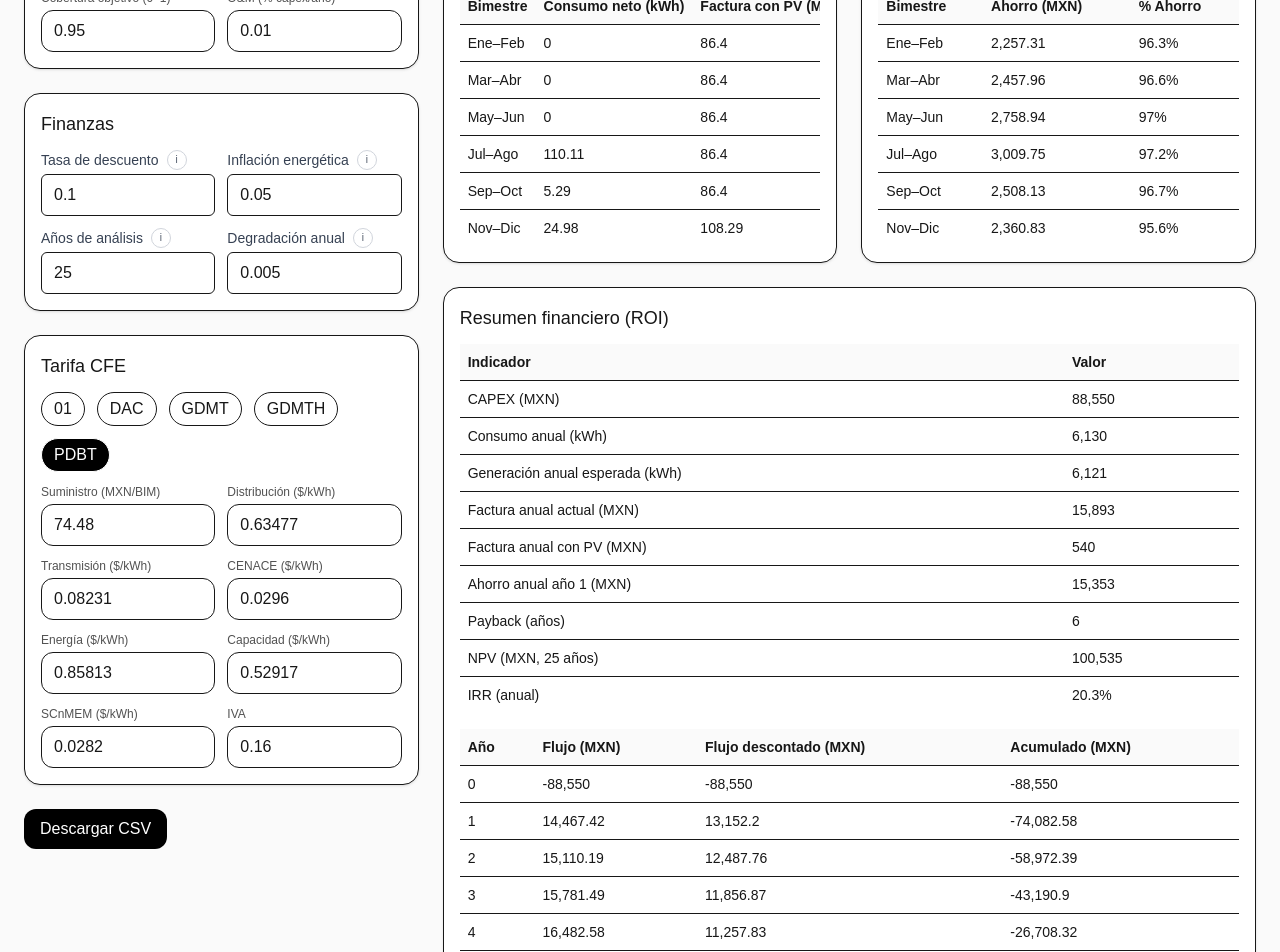
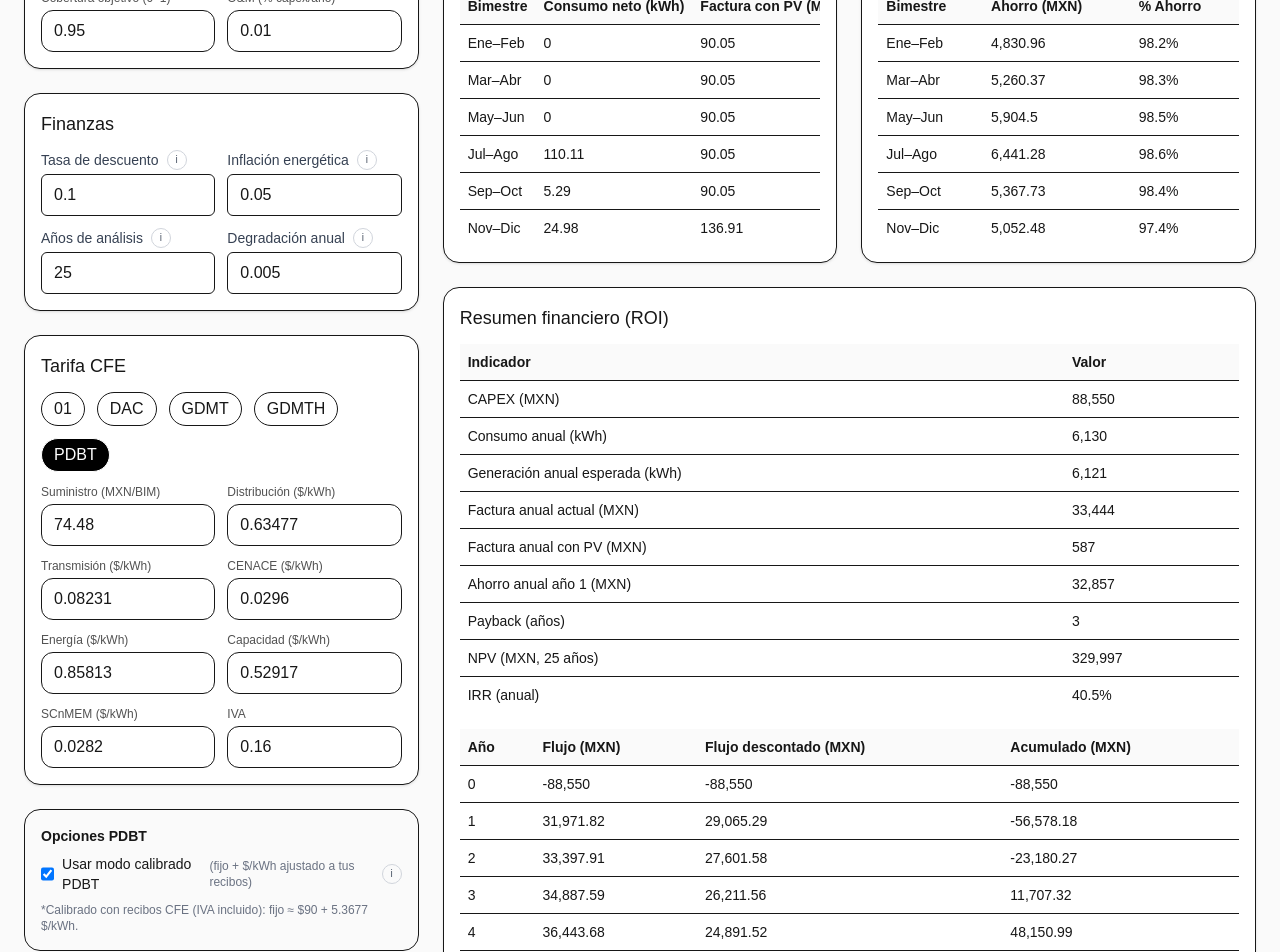
Before and after one commit to ZCC98GDLMX/aurasolar-cotizador, a Next.js app: page /cotizador in a window 1280 px wide. Shown: the part 800-1752 px from the top of the page. Built offline with nearby package versions, Linux system fonts and the light colour scheme.

Commit message:
feat(PDBT): añadir modo calibrado con toggle + tooltip y corregir cálculos

```diff
--- a/app/cotizador/page.tsx
+++ b/app/cotizador/page.tsx
@@ -3,15 +3,21 @@
 
 "use client";
 
-import React, { useMemo, useState } from "react";
+import React, { useMemo, useState, useEffect } from "react";
 // usando ruta relativa (seguro)
 import NumField from "../components/Num";
+import { Help } from "../components/Help";
 
-// o si ya tienes alias configurado en tsconfig
-// import { Num } from "@/components/Num";
+// ========================
+//  PDBT CALIBRADO (GDL)
+// ========================
+// ⚠️ Este bloque DEBE estar FUERA de objetos/funciones (nivel de archivo)
+const PDBT_FIXED_BIMX_MXN = 90.04738842214351;   // cargo fijo bimestral (incluye IVA)
+const PDBT_RATE_MXN_PER_KWH = 5.367731548519526; // $/kWh (incluye IVA)
 
-
-
+function costPDBTCalibratedMXN(kWhBim: number) {
+  return PDBT_FIXED_BIMX_MXN + PDBT_RATE_MXN_PER_KWH * kWhBim;
+}
 
 // ----------------------------
 // Tipos & helpers
@@ -139,7 +145,7 @@ interface TariffParamsGDMTHBim {
   assumed_load_factor: number;
 }
 
-// PDBT desglosado (de tu recibo)
+// PDBT — parámetros desglosados (unitarios base)
 interface TariffParamsPDBTBim {
   suministro_mxn_bim: number;           // cargo fijo por bimestre
   distribucion_mxn_kwh: number;
@@ -148,8 +154,20 @@ interface TariffParamsPDBTBim {
   energia_mxn_kwh: number;
   capacidad_mxn_kwh: number;
   scnmem_mxn_kwh: number;
-  iva: number;                           // 0.16
+  iva: number;                          // normalmente 0.16
 }
+
+// Valores iniciales tomados de tus recibos de ejemplo
+const defaultPDBT: TariffParamsPDBTBim = {
+  suministro_mxn_bim: 74.48,
+  distribucion_mxn_kwh: 0.63477,
+  transmision_mxn_kwh: 0.08231,
+  cenace_mxn_kwh: 0.0296,
+  energia_mxn_kwh: 0.85813,
+  capacidad_mxn_kwh: 0.52917,
+  scnmem_mxn_kwh: 0.0282,
+  iva: 0.16,
+};
 
 type TariffParams =
   | TariffParams01Bim
@@ -192,17 +210,8 @@ const DEFAULT_TARIFFS = {
     assumed_load_factor: 0.4,
   } as TariffParamsGDMTHBim,
 
-  // PDBT — valores iniciales tomados de tus recibos de ejemplo
-  PDBT: {
-    suministro_mxn_bim: 74.48 * 2 / 2, // si tu recibo muestra ~74.48 mensual, en bimestre es ~74.48 (ajústalo si difiere)
-    distribucion_mxn_kwh: 0.63477,
-    transmision_mxn_kwh: 0.08231,
-    cenace_mxn_kwh: 0.0296,
-    energia_mxn_kwh: 0.85813,
-    capacidad_mxn_kwh: 0.52917,
-    scnmem_mxn_kwh: 0.0282,
-    iva: 0.16,
-  } as TariffParamsPDBTBim,
+  // ✅ PDBT desglosado por defecto (para edición en UI)
+  PDBT: defaultPDBT as TariffParamsPDBTBim,
 } as const;
 
 // ----------------------------
@@ -212,7 +221,8 @@ const DEFAULT_TARIFFS = {
 function billCFEBim(
   tariff: Tariff,
   kwhBim: number,
-  params: TariffParams
+  params: TariffParams,
+  usePdbtCal?: boolean
 ): number {
   switch (tariff) {
     case "01": {
@@ -256,27 +266,34 @@ function billCFEBim(
     }
 
     case "PDBT": {
+      if (usePdbtCal) {
+        // MODO CALIBRADO: total con IVA (no volver a aplicar IVA en otro lado)
+        return round2(costPDBTCalibratedMXN(kwhBim));
+      }
+
+      // MODO DESGLOSADO (unitarios base)
       const p = params as TariffParamsPDBTBim;
-      // Subtotal sin IVA: suministro fijo + suma de componentes por kWh
-      const unitSum =
+      const subtotal =
+        p.suministro_mxn_bim +
+        (
           p.distribucion_mxn_kwh +
           p.transmision_mxn_kwh +
           p.cenace_mxn_kwh +
           p.energia_mxn_kwh +
           p.capacidad_mxn_kwh +
-        p.scnmem_mxn_kwh;
+          p.scnmem_mxn_kwh
+        ) * kwhBim;
 
-      const subtotal = (p.suministro_mxn_bim || 0) + unitSum * kwhBim;
-      const total = subtotal * (1 + (p.iva || 0));
-      return round2(total);
+      return round2(subtotal * (1 + p.iva));
     }
   }
 }
 
-function billsByBim(consumptionBim: BMap, tariff: Tariff, params: TariffParams): BMap {
+// Agrupar por bimestre
+function billsByBim(consumptionBim: BMap, tariff: Tariff, params: TariffParams, usePdbtCal?: boolean): BMap {
   const out: BMap = { B1:0,B2:0,B3:0,B4:0,B5:0,B6:0 };
   (Object.keys(out) as BKey[]).forEach((b) => {
-    out[b] = billCFEBim(tariff, consumptionBim[b] || 0, params);
+    out[b] = billCFEBim(tariff, consumptionBim[b] || 0, params, usePdbtCal);
   });
   return out;
 }
@@ -318,12 +335,13 @@ function billsWithSolarBim(
   tariff: Tariff,
   params: TariffParams,
   netMetering: boolean,
-  carryover: boolean
+  carryover: boolean,
+  usePdbtCal?: boolean
 ) {
   const { net, creditsTrace } = applyNetMeteringBim(consumptionBim, generationBim, netMetering, carryover);
   const bills: BMap = { B1:0,B2:0,B3:0,B4:0,B5:0,B6:0 };
   (Object.keys(bills) as BKey[]).forEach((b) => {
-    bills[b] = billCFEBim(tariff, net[b], params);
+    bills[b] = billCFEBim(tariff, net[b], params, usePdbtCal);
   });
   return { bills, creditsTrace };
 }
@@ -442,9 +460,12 @@ export default function Page() {
   const [tariff, setTariff] = useState<Tariff>("PDBT");
   const [t01, setT01] = useState(DEFAULT_TARIFFS["01"]);
   const [tDAC, setTDAC] = useState(DEFAULT_TARIFFS.DAC);
-  const [tGDMT, setTGDMT] = useState(DEFAULT_TARIFFS.GDMT);
+  const [tGDMT, setTGDMT] = useState(DEFAULT_TARIFFS.GDMT); // por si copias/pegas
   const [tGDMTH, setTGDMTH] = useState(DEFAULT_TARIFFS.GDMTH);
   const [tPDBT, setTPDBT] = useState(DEFAULT_TARIFFS.PDBT);
+
+  // Toggle UI para PDBT calibrado
+  const [usePdbtCal, setUsePdbtCal] = useState(true);
 
   const params: TariffParams =
     tariff === "01" ? t01 :
@@ -482,13 +503,13 @@ export default function Page() {
 
   // Recibos
   const billsNowBim = useMemo(
-    () => billsByBim(cons, tariff, params),
-    [cons, tariff, params]
+    () => billsByBim(cons, tariff, params, usePdbtCal),
+    [cons, tariff, params, usePdbtCal]
   );
 
   const { bills: billsSolarBim, creditsTrace } = useMemo(
-    () => billsWithSolarBim(cons, genBim, tariff, params, true, true),
-    [cons, genBim, tariff, params]
+    () => billsWithSolarBim(cons, genBim, tariff, params, true, true, usePdbtCal),
+    [cons, genBim, tariff, params, usePdbtCal]
   );
 
   // Ahorros por bimestre
@@ -701,6 +722,31 @@ export default function Page() {
             </div>
           </Card>
 
+          {/* Toggle + tooltip para PDBT */}
+          {tariff === "PDBT" && (
+            <div className="rounded-2xl border p-4 mt-3">
+              <h4 className="mb-2 text-sm font-semibold">Opciones PDBT</h4>
+
+              <label className="flex items-center gap-2 text-sm">
+                <input
+                  type="checkbox"
+                  className="h-4 w-4"
+                  checked={usePdbtCal}
+                  onChange={(e) => setUsePdbtCal(e.target.checked)}
+                />
+                <span className="font-medium">Usar modo calibrado PDBT</span>
+                <span className="text-xs text-gray-500">(fijo + $/kWh ajustado a tus recibos)</span>
+                <Help text="Al activar este modo, se ignoran los unitarios de arriba y el costo PDBT se calcula como: costo_bimestre = fijo + ($/kWh × kWh). Los valores están calibrados con tus recibos e incluyen IVA." />
+              </label>
+
+              {usePdbtCal && (
+                <p className="text-xs text-gray-500 mt-2">
+                  *Calibrado con recibos CFE (IVA incluido): fijo ≈ ${PDBT_FIXED_BIMX_MXN.toFixed(0)} + {PDBT_RATE_MXN_PER_KWH.toFixed(4)} $/kWh.
+                </p>
+              )}
+            </div>
+          )}
+
           <div className="flex gap-3">
             <button onClick={exportCSV} className="px-4 py-2 rounded-xl bg-black text-white">
               Descargar CSV
```
Lines whose indentation alone changed are shown as unchanged.
